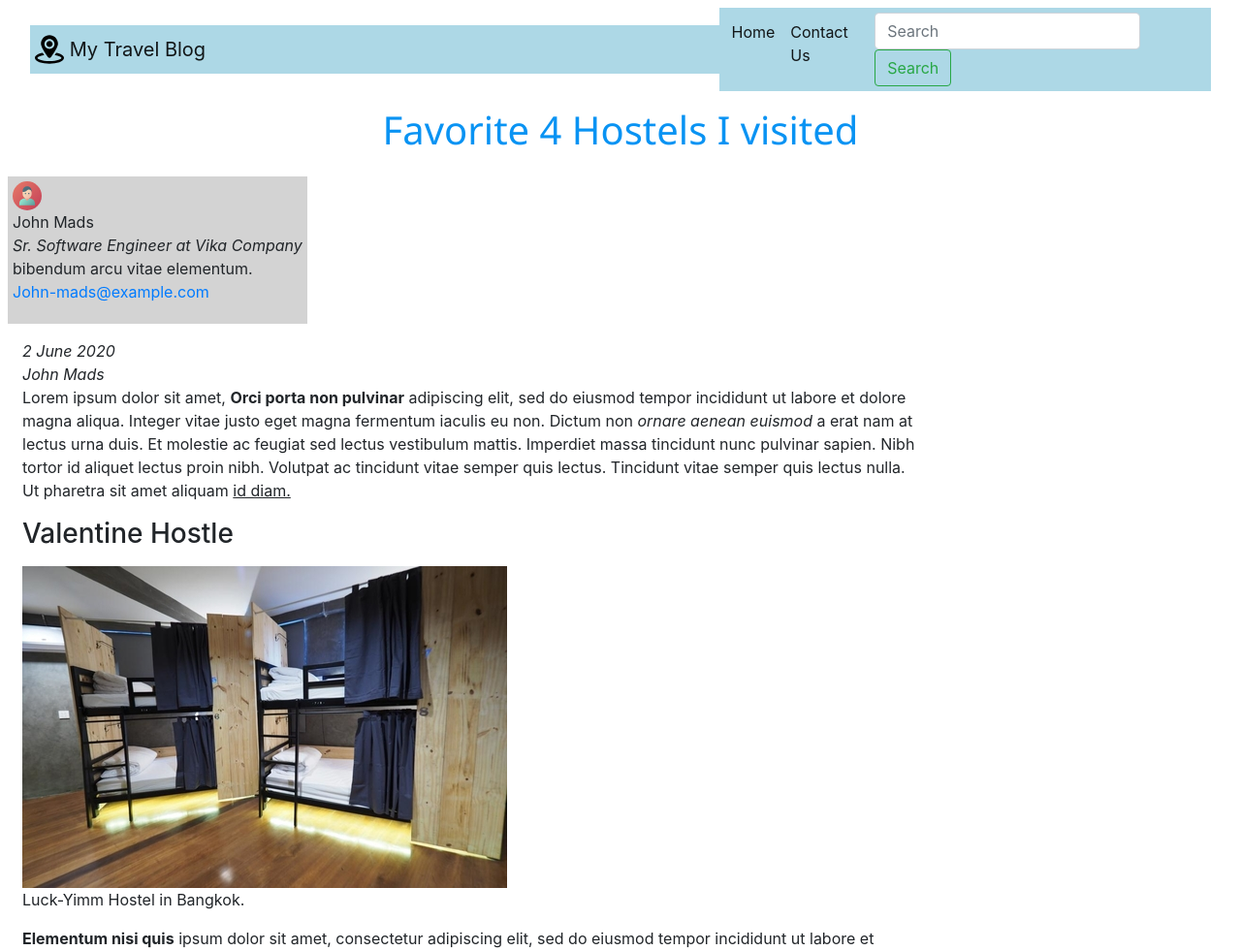
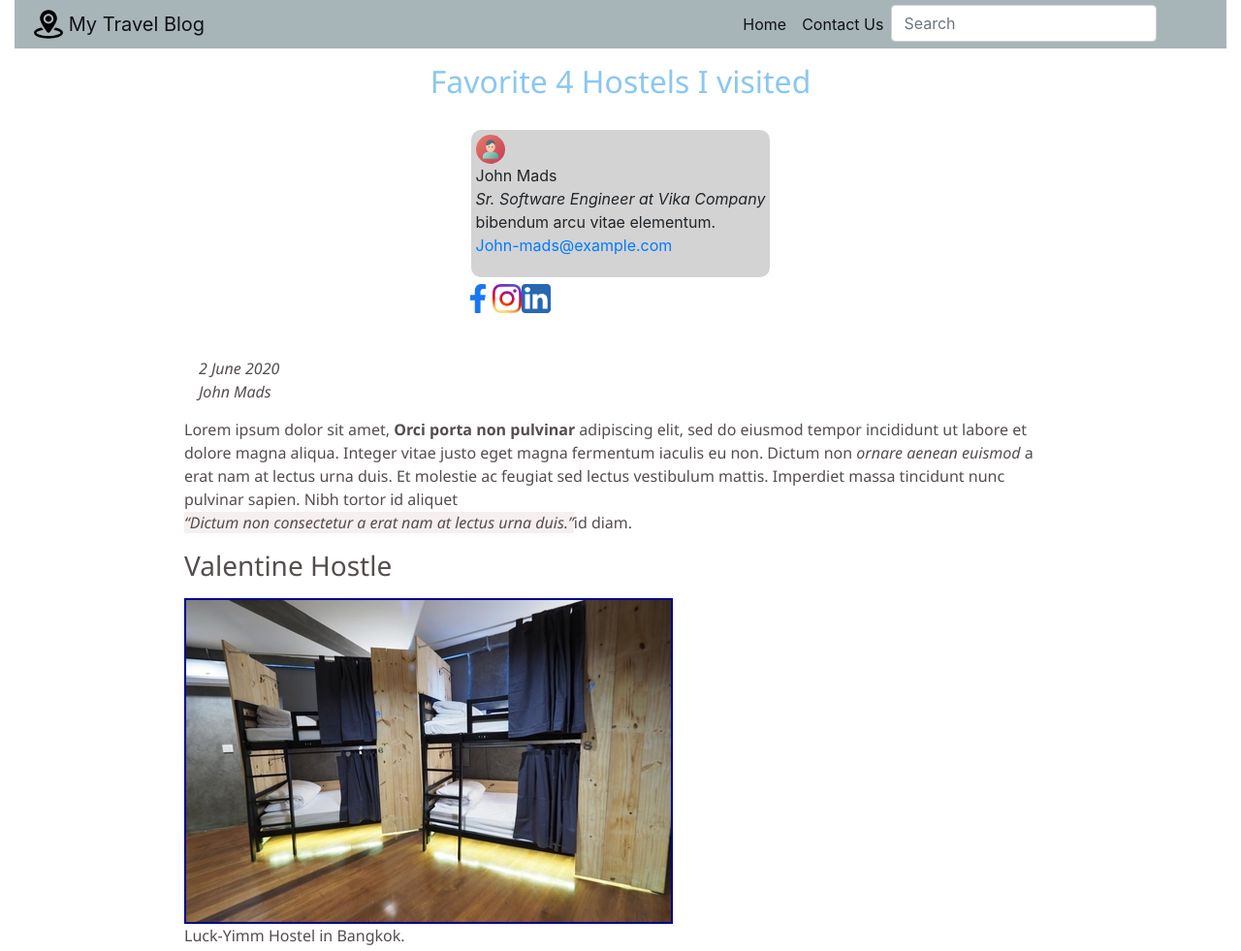
Before and after one commit to KarimEmaraa/First-web, a plain HTML site: page blog-post.html in a window 1280 px wide. Shown: the top 981 px of the page at 97% size. Drawn offline with Linux system fonts and the light colour scheme.

Commit message:
finalizing project

```diff
--- a/blog-post.html
+++ b/blog-post.html
@@ -29,7 +29,6 @@
                     <li class="nav-item">
                         <form class="form-inline">
                             <input class="form-control mr-sm-2" type="search" placeholder="Search" aria-label="Search">
-                            <button class="btn btn-outline-success my-2 my-sm-0" type="submit">Search</button>
                         </form>
                     </li>
                   </ul>
@@ -39,13 +38,13 @@
 
         <main>
             <div class="container-fluid">
-                <div class="row justify-content-center m-2" id="headings">
-                    <h1>
+                <div class="row justify-content-center" id="blogtitle">
+                    <h2>
                         Favorite 4 Hostels I visited
-                    </h1>
+                    </h2>
                 </div>
-                <div class="row">
-                    <div class="side-container m-2">
+                <div class="row justify-content-center">
+                    <div class="side-container m-2 ">
                         <aside>
                             <div class="about-author">
                                 <div class="author-avatar">
@@ -64,15 +63,29 @@
                                     </address>
                                 </div>
                             </div>
-                            <div class="share-container">
-
+                            <div id="share-container" class="row">
+                                <div>
+                                    <a href="#">
+                                        <img src="images/facebook.svg" width="30" height="30" class="d-inline-block align-top" alt="" loading="lazy">
+                                    </a>
+                                </div>
+                                <div>
+                                    <a href="#">
+                                        <img src="images/insta.svg" width="30" height="30" class="d-inline-block align-top" alt="" loading="lazy">
+                                    </a>
+                                </div>
+                                <div>
+                                    <a href="#">
+                                        <img src="images/linkedin.svg" width="30" height="30" class="d-inline-block align-top" alt="" loading="lazy">
+                                    </a>
+                                </div>
                             </div>
                         </aside>
                     </div>
-                    <div class="m-2 col-9">
-                        <article>
-                            <div class="date-and-author">
-                                <div class="">
+                    <div class="col-9">
+                        <article id="art">
+                            <div class="date-and-author" id="auth">
+                                <div class="date-time">
                                     <time datetime="2020-6-2"><em>2 June 2020</em> </time>
                                 </div>
                                 <div class="">
@@ -80,23 +93,23 @@
                                 </div>
                             </div>
 
-                            <div class="intro-container">
+                            <section class="intro-container">
                                 <p>
                                     Lorem ipsum dolor sit amet, <strong>Orci porta non pulvinar</strong> adipiscing elit, sed do eiusmod tempor
                                     incididunt ut labore et dolore magna aliqua. Integer vitae justo eget magna fermentum
                                     iaculis eu non. Dictum non <em>ornare aenean euismod</em> a erat nam at lectus urna duis.
                                     Et molestie ac feugiat sed lectus vestibulum mattis. Imperdiet massa tincidunt nunc pulvinar sapien.
-                                    Nibh tortor id aliquet lectus proin nibh. Volutpat ac tincidunt vitae semper quis lectus.
+                                    Nibh tortor id aliquet <br><q id="quote">Dictum non consectetur a erat nam at lectus urna duis.</q><bectus proin nibh. Volutpat ac tincidunt vitae semper quis lectus.
                                     Tincidunt vitae semper quis lectus nulla. Ut pharetra sit amet aliquam <u>id diam.</u>
                                 </p>
-                            </div>
+                            </section>
                             <section class="first section">
                                 <h3>
                                     Valentine Hostle
                                 </h3>
                                 <p>
                                     <figure>
-                                        <img srcset="images/hostel1-380.jpg 480w,
+                                        <img class="img" srcset="images/hostel1-th.jpg 480w,
                                                     images/hostel1.jpg 800w"
                                         sizes="(max-width: 600px) 480px, 800px"
                                         src="images/hostel1.jpg" alt="Image of hostel beds">
@@ -118,16 +131,16 @@
                                 </h3>
                                 <p>
                                     <figure>
-                                        <img srcset="images/hostel2-380.jpg 480w,
+                                        <img class="img" srcset="images/hostel2-th.jpg 480w,
                                                     images/hostel2.jpg 800w"
                                         sizes="(max-width: 600px) 480px, 800px"
-                                        src="images/hostel1.jpg" alt="Image of hostel beds">
+                                        src="images/hostel2.jpg" alt="Image of hostel beds">
                                             <figcaption>LCapsule Hostel, Guatemala.</figcaption>
                                     </figure>
                                     Faucibus pulvinar elementum integer enim. Orci porta non pulvinar neque.
                                     Ultrices neque ornare aenean euismod elementum nisi quis eleifend quam.
                                     Placerat vestibulum lectus mauris ultrices eros in cursus.
-                                    Malesuada bibendum arcu vitae elementum curabitur vitae nunc sed velit.
+                                    Malesuada <u>bibendum arcu vitae</u> elementum curabitur vitae nunc sed velit.
                                     Tellus integer feugiat scelerisque varius. Mollis nunc sed id semper risus in hendrerit.
                                     Et molestie ac feugiat sed lectus vestibulum mattis. Imperdiet massa tincidunt nunc pulvinar sapien.
                                     Nibh tortor id aliquet lectus proin nibh. Volutpat ac tincidunt vitae semper quis lectus.
@@ -140,10 +153,10 @@
                                 </h3>
                                 <p>
                                     <figure>
-                                        <img srcset="images/hostel3-380.jpg 480w,
+                                        <img class="img" srcset="images/hostel3-th.jpg 480w,
                                                     images/hostel3.jpg 800w"
                                         sizes="(max-width: 600px) 480px, 800px"
-                                        src="images/hostel1.jpg" alt="Image of hostel beds">
+                                        src="images/hostel3.jpg" alt="Image of hostel beds">
                                             <figcaption>Milhouse Hostel Avenue, Buenos Aires, Argentina</figcaption>
                                     </figure>
                                     Et molestie ac feugiat sed lectus vestibulum mattis. Imperdiet massa tincidunt nunc pulvinar sapien.
@@ -151,17 +164,14 @@
                                     Tincidunt vitae semper quis lectus nulla. Ut pharetra sit amet aliquam id diam
                                     Faucibus pulvinar elementum integer enim. Orci porta non pulvinar neque.
                                     Ultrices neque ornare aenean euismod elementum nisi quis eleifend quam.
-                                    Placerat vestibulum lectus mauris ultrices eros in cursus.
+                                    Placerat vestibulum <u>lectus proin nibh.</u>lectus mauris ultrices eros in cursus.
                                     Malesuada bibendum arcu vitae elementum curabitur vitae nunc sed velit.
                                     Tellus integer feugiat scelerisque varius. Mollis nunc sed id semper risus in hendrerit <a href="">here</a>.
                                 </p>
                             </section>
                         </article>
                     </div>
-
                 </div>
-
-
             </div>
         </main>
 
--- a/css/background.css
+++ b/css/background.css
@@ -1,15 +1,23 @@
-#foot div{
+#foot {
     background-color: lightblue;
+
     padding: 5px;
 }
+#nav {
+    background-color: rgb(167, 181, 185);
 
-#nav div{
-    background-color: lightblue;
+    padding: 5px;
+}
+.about-author {
+    background-color: lightgrey;
+
     padding: 5px;
 
+    border-radius: 10px;
 }
-
-.about-author {
-    background-color: lightgrey;
-    padding: 5px;
+#art, #auth {
+    padding: 15px;
 }
+#share-container {
+    padding: 7px;
+}
--- a/css/main.css
+++ b/css/main.css
@@ -2,19 +2,28 @@
 @import "background.css";
 @import "text-style.css";
 
+
+.img {
+    border: solid;
+    border-width: 2px;
+}
 @media (min-width: 576px){
+    .img {
+        border-color: black;
+    }
 }
-
-
 @media (min-width: 768px) {
-
+    .img {
+        border-color: gray;
+    }
  }
-
-
 @media (min-width: 992px) {
-
+    .img {
+        border-color: lightblue;
+    }
  }
-
 @media (min-width: 1200px) {
-
+    .img {
+        border-color: darkblue;
+    }
  }
--- a/css/text-style.css
+++ b/css/text-style.css
@@ -1,4 +1,24 @@
-#headings h1 {
+#headings {
     color:#0993f3;
+
     font-family: 'Segoe UI';
+
+    padding: 15px;
 }
+#blogtitle {
+    color:#8ac7f1;
+
+    font-family: 'Segoe UI';
+
+    padding: 15px;
+}
+#art {
+    font-family: 'Segoe UI';
+
+    color: rgb(85, 77, 77);
+}
+#quote {
+    font-style: italic;
+
+    background-color: rgb(245, 239, 239);
+}
```
Also changed, not shown: index.html (+0 -1 lines), images/facebook.svg (added), images/hostel2-th.jpg (added), images/hostel3-th.jpg (added), images/insta.svg (added), images/linkedin.svg (added).
